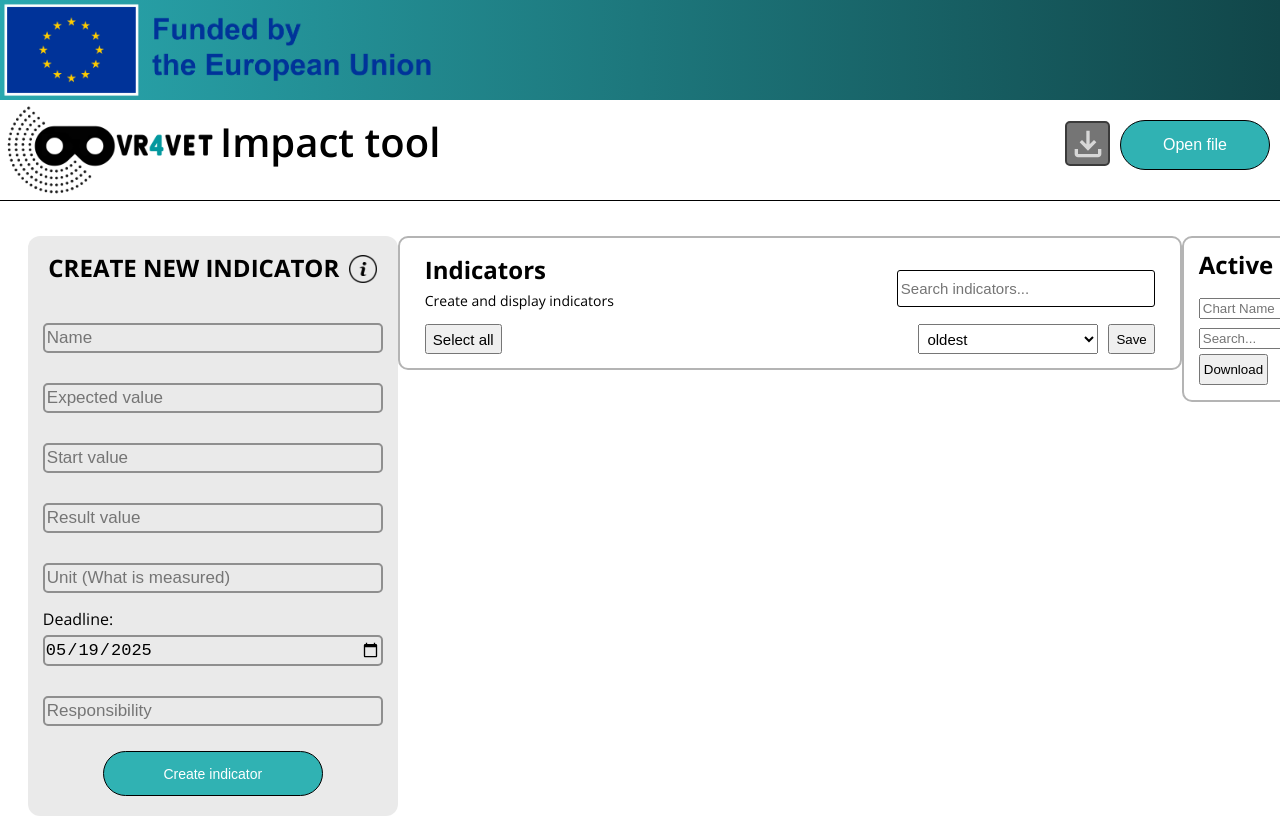
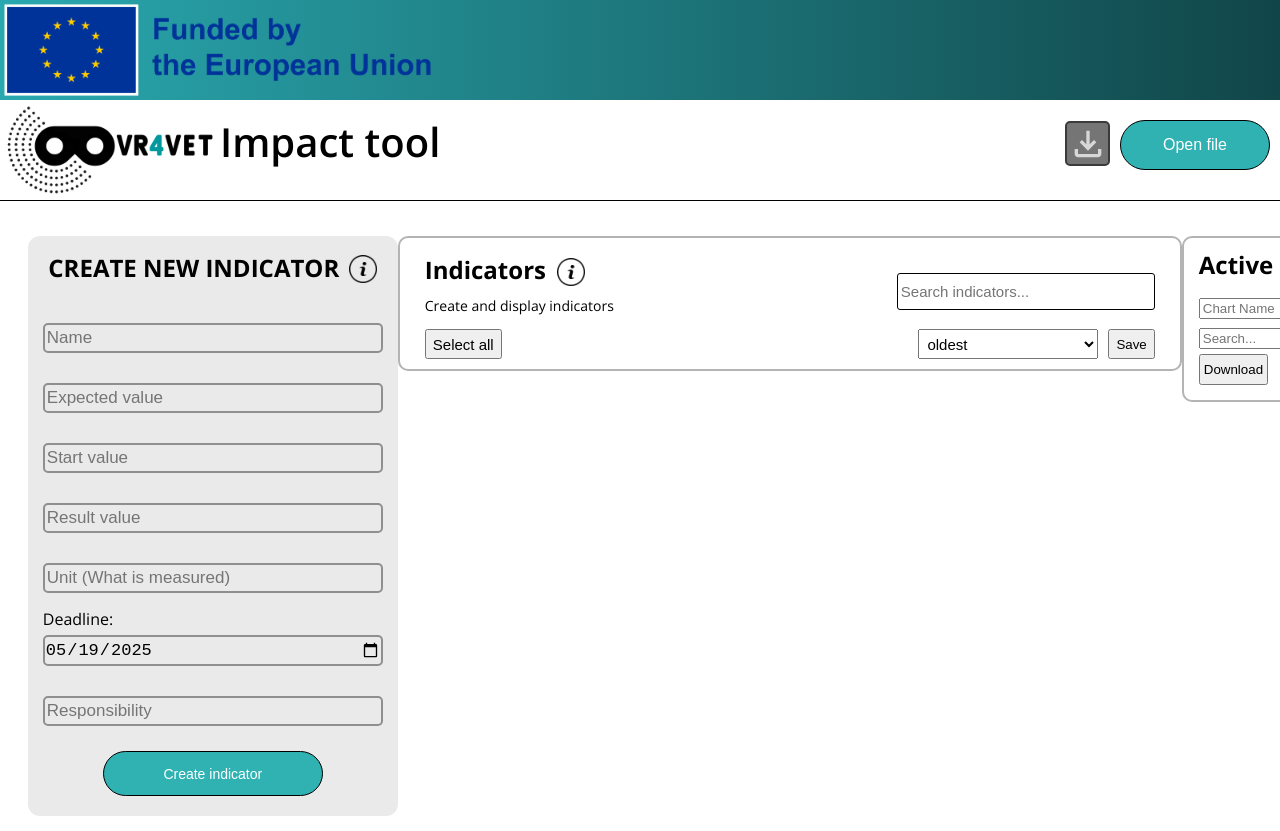
Before and after one commit to Dulme8556/digipalvelut-projekti, a SvelteKit app in the folder digipalvelut-projekti/: page / in a window 1280 px wide. Shown: the top 831 px of the page. Built offline with nearby package versions, Linux system fonts and the light colour scheme.

Commit message:
info for lines + id to extra points

```diff
--- a/digipalvelut-projekti/src/components/lines-section/lines.svelte
+++ b/digipalvelut-projekti/src/components/lines-section/lines.svelte
@@ -139,6 +139,7 @@
     }
 
     function addCustomField(index) {
+
         let title = prompt("field name?");
         let value = prompt("field value?");
         if (title && value) {
@@ -146,9 +147,12 @@
                 filteredIndicators[index].customFields = [];
             }
 
+            let id = filteredIndicators[index].customFields.length
+            ? Math.max(...filteredIndicators[index].customFields.map((t) => t.id)) + 1 : 1;
+
             filteredIndicators[index].customFields = [
                 ...filteredIndicators[index].customFields,
-                { title, value }
+                { id, title, value }
             ];
         }
     }
@@ -159,8 +163,36 @@
     <div class="toolbar">
         <div class="top">
             <div>
-            <h2>Indicators</h2>
-            <p style='margin-top: 5px; font-size:14px;'>Create and display indicators</p>
+                <div class="title__section">
+                    <h2>Indicators</h2>
+                    <div class="info__wrapper">
+                        <div class="lines__info__wrapper">
+                            <img
+                                class="info__icon"
+                                alt="info_icon"
+                                src="./images/info.png"
+                            />
+                            <div class="info__content">
+                                <p>
+                                    <strong>Searching and sorting</strong>: Indicator data can be search by
+                                    their name ("indicator" label) and can be sorted different ways using
+                                    the dropdown box below search bar.
+                                </p>
+                                <p>
+                                    <strong>Save button</strong>: If indicator data isn't updated correctly
+                                    when trying to make charts pressing the button will fix this issue.
+                                    The button isn't needed every time.
+                                </p>
+                                <p>
+                                    <strong>Adding extra points</strong>: Extra points can be added to
+                                    indicators via "+" buttons on each line. The user must provide a label
+                                    (e.g., "result") and a value.
+                                </p>
+                            </div>
+                        </div>
+                    </div>
+                </div>
+                <p style='margin-top: 5px; font-size:14px;'>Create and display indicators</p>
             </div>
             <input
                 id="searchbar"
@@ -276,6 +308,56 @@
         align-items: center;
     }
 
+    .title__section {
+        display: flex;
+    }
+
+    .info__wrapper {
+        position: relative;
+        display: inline-block;
+        left: -80px;
+    }
+
+    .lines__info__wrapper {
+        position: relative;
+        display: inline-block;
+    }
+
+    .lines__info__wrapper:hover .info__content {
+        visibility: visible;
+        opacity: 1;
+    }
+
+    .info__icon {
+        width: 28px;
+        height: 28px;
+        padding-top: 5px;
+        margin-left: 10px;
+    }
+
+    .info__content {
+        visibility: hidden;
+        opacity: 0;
+        width: 320px;
+        background-color: #f9f9f9;
+        color: #000;
+        text-align: left;
+        border: 1px solid #ccc;
+        border-radius: 6px;
+        padding: 8px;
+        position: absolute;
+        z-index: 1;
+        top: 50px;
+        left: -20px;
+        box-shadow: 0px 2px 8px rgba(0, 0, 0, 0.2);
+        transition: opacity 0.3s ease;
+    }
+
+    .info__wrapper:hover .info__content {
+        visibility: visible;
+        opacity: 1;
+    }
+
     .searchbar {
         display: flex;
         width: 250px;
```
